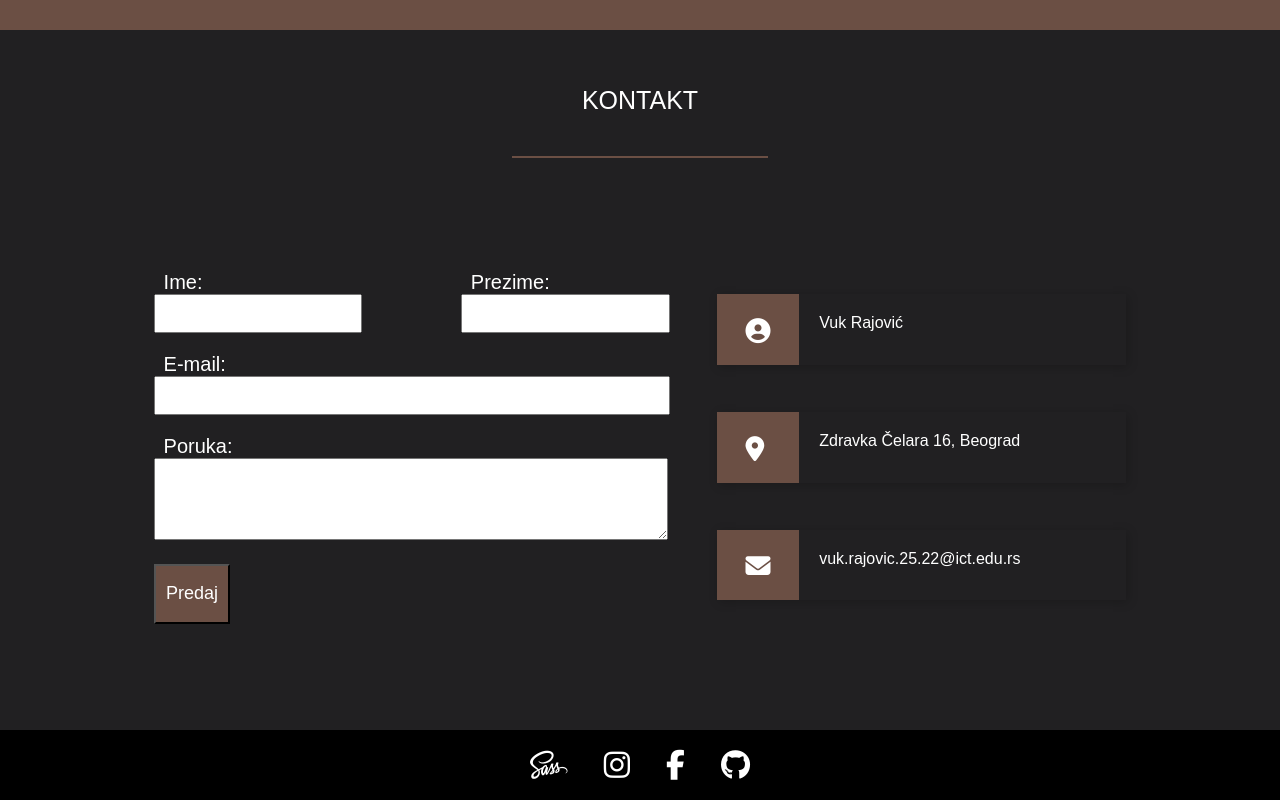
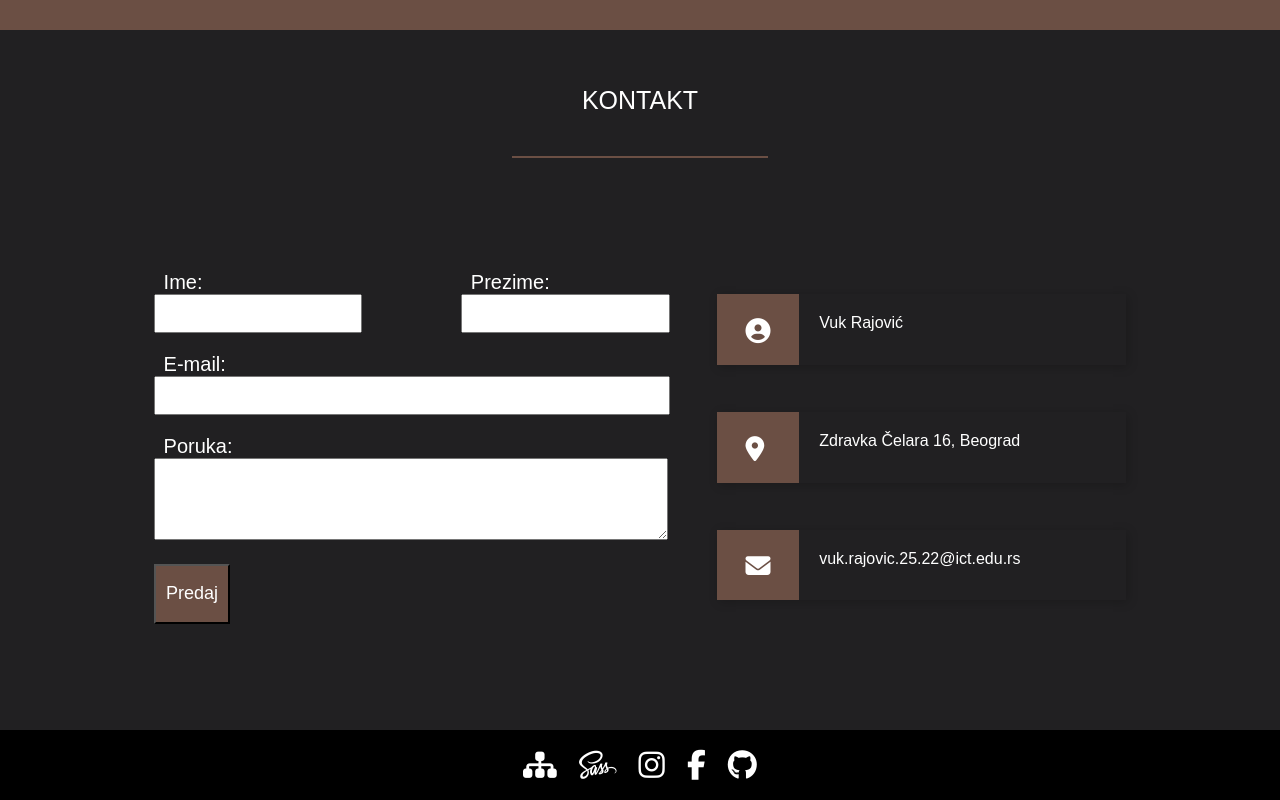
Before and after one commit to vuk480/vuk480.github.io, a plain HTML site: page index.html in a window 1280 px wide. Shown: the part 1970-2770 px from the top of the page. Drawn offline with Linux system fonts and the light colour scheme.

Commit message:
Update index.html

```diff
--- a/index.html
+++ b/index.html
@@ -190,6 +190,7 @@
 		</div>
 		<footer>
 			<div id="socials">
+				<a href="sitemap.xml" target="_blank"><i class="fas fa-sitemap"></i></a>
 				<a href="css/style.scss" target="_blank"><i class="fab fa-sass"></i></a>
 				<a href="https://www.instagram.com/rajovic.vuk/"><i class="fa fa-instagram" aria-hidden="true"></i></a>
 				<a href="https://www.facebook.com/vuk.rajovic.1/"><i class="fa fa-facebook" aria-hidden="true"></i></a>
```
